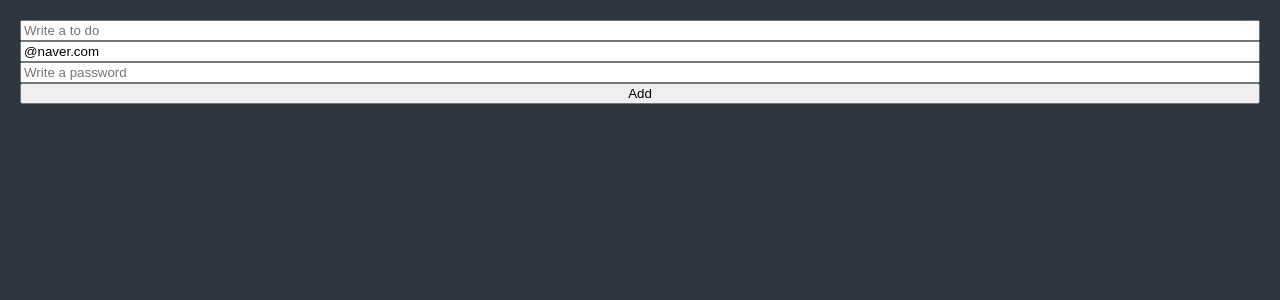
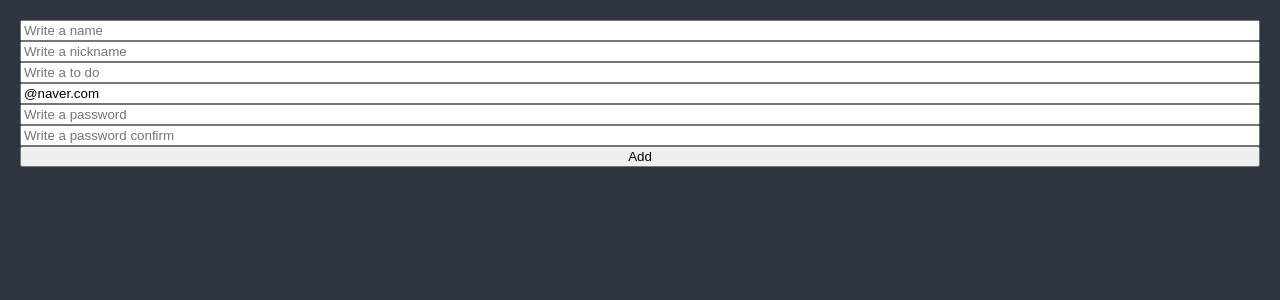
Before and after one commit to kkuyu/react-master-class-todo, a React (Create React App) app: page / in a window 1280 px wide. Shown: the top 300 px of the page. Built offline with nearby package versions, Linux system fonts and the light colour scheme.

Commit message:
Custom Validation

```diff
--- a/src/ToDoList.tsx
+++ b/src/ToDoList.tsx
@@ -1,26 +1,55 @@
 import { useForm } from "react-hook-form";
 
 interface IForm {
+  name: string;
+  nickname: string;
   todo: string;
   email: string;
   password: string;
+  passwordConfirm: string;
+  extraError?: string;
 }
 
 function ToDoList() {
   const {
     register,
     formState: { errors },
+    setError,
     handleSubmit,
   } = useForm<IForm>({
     defaultValues: {
+      name: "",
+      nickname: "",
       todo: "",
       email: "@naver.com",
       password: "",
+      passwordConfirm: "",
     },
   });
 
-  const onValid = (data: any) => {
+  const noNico = (value: string) => {
+    if (value.includes("nico")) {
+      return "no nicos allowed";
+    }
+    return true;
+  };
+
+  const noNick = (value: string) => {
+    if (value.includes("nick")) {
+      return "no nick allowed";
+    }
+    return true;
+  };
+
+  const onValid = (data: IForm) => {
     console.log("valid", data);
+
+    if (data.password !== data.passwordConfirm) {
+      setError("passwordConfirm", { message: "password are not the same" }, { shouldFocus: true });
+    }
+    if (false) {
+      setError("extraError", { message: "server offline" });
+    }
   };
 
   console.log("error", errors);
@@ -28,17 +57,45 @@ function ToDoList() {
   return (
     <div>
       <form style={{ display: "flex", flexDirection: "column", padding: 20 }} onSubmit={handleSubmit(onValid)}>
+        <input type="text" {...register("name", { required: "name is required", validate: noNico })} placeholder="Write a name" />
+        <span>{errors?.name?.message}</span>
+
+        <input
+          type="text"
+          {...register("nickname", {
+            required: "nickname is required",
+            validate: {
+              name: noNico,
+              nickname: noNick,
+            },
+          })}
+          placeholder="Write a nickname"
+        />
+        <span>{errors?.nickname?.message}</span>
+
         <input type="text" {...register("todo", { required: "todo is required" })} placeholder="Write a to do" />
         <span>{errors?.todo?.message}</span>
+
         <input
           type="text"
           {...register("email", { required: "email is required", pattern: { value: /^[A-Za-z0-9._%+-]+@naver\.com$/, message: "only naver.com emails allowed" } })}
           placeholder="Write a email"
         />
         <span>{errors?.email?.message}</span>
+
         <input type="text" {...register("password", { required: "password is required", minLength: { value: 10, message: "password is too short" } })} placeholder="Write a password" />
         <span>{errors?.password?.message}</span>
+
+        <input
+          type="text"
+          {...register("passwordConfirm", { required: "password confirm is required", minLength: { value: 10, message: "password confirm is too short" } })}
+          placeholder="Write a password confirm"
+        />
+        <span>{errors?.passwordConfirm?.message}</span>
+
         <button type="submit">Add</button>
+
+        <span>{errors?.extraError?.message}</span>
       </form>
     </div>
   );
```
